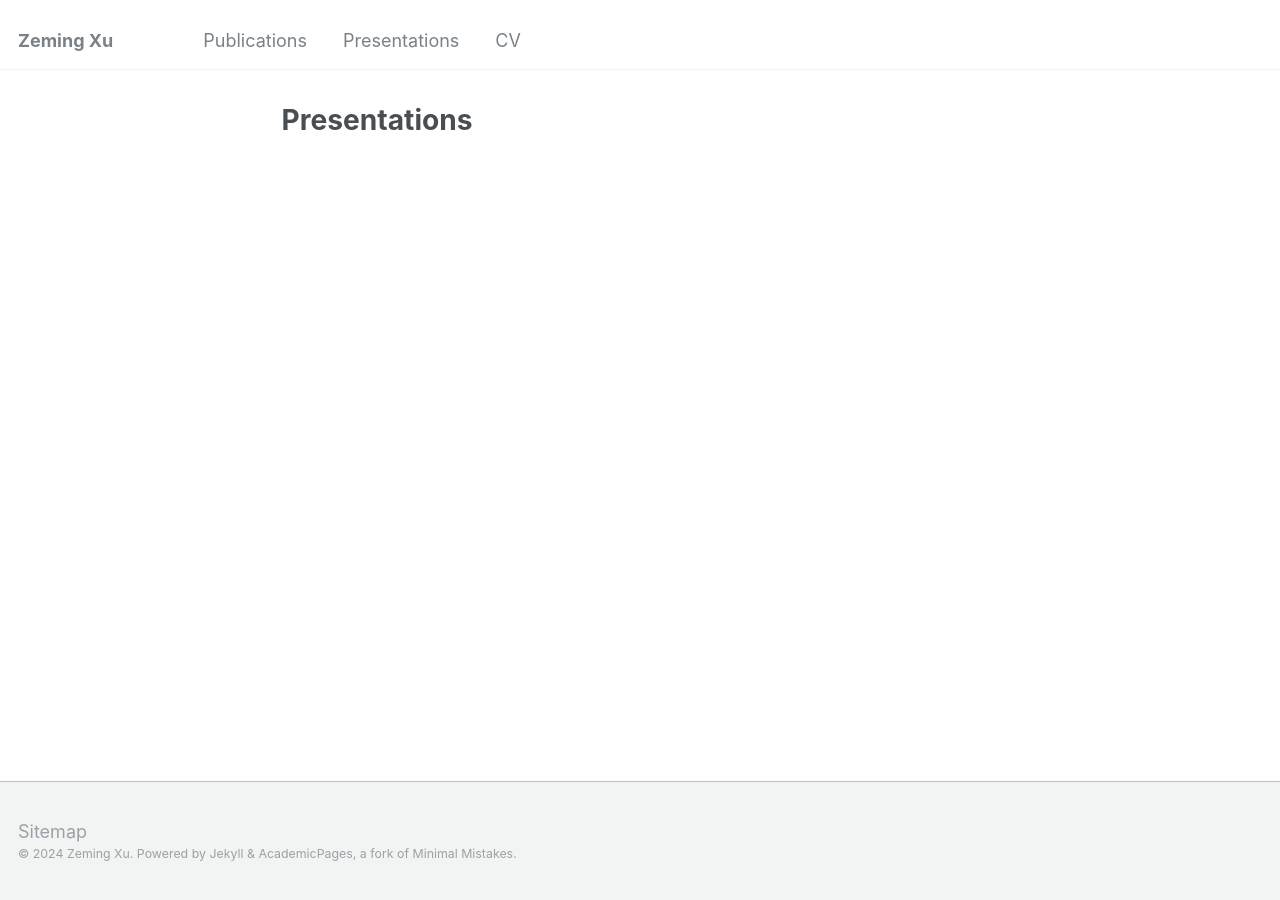
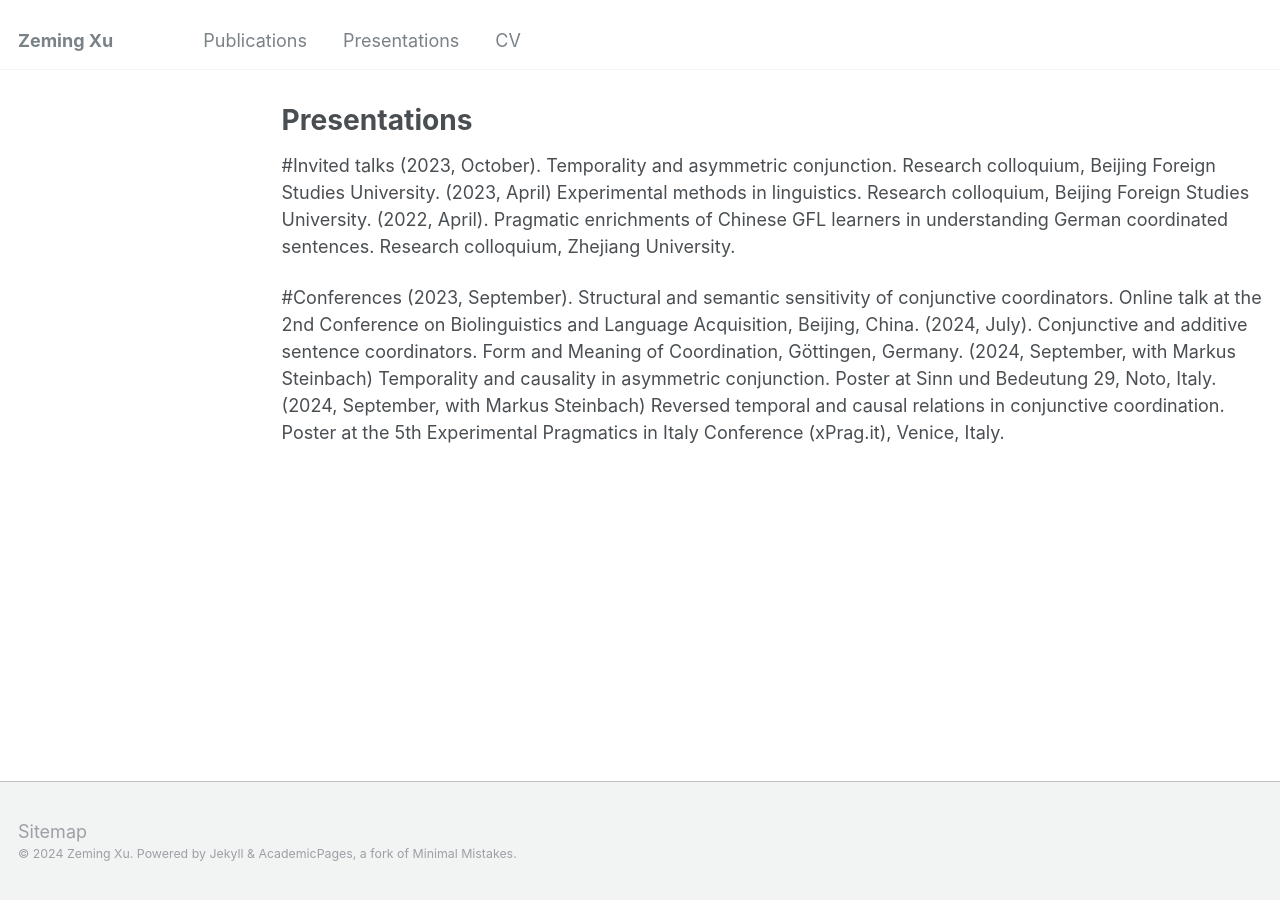
Before and after one commit to xu-zeming/xu-zeming.github.io, a Jekyll site: the page built from _pages/presentations.md, in a window 1280 px wide. Built offline with Jekyll 4.4.1, drawn with Linux system fonts in a browser that asks for light colours.

Commit message:
Update presentations.md

```diff
--- a/_pages/presentations.md
+++ b/_pages/presentations.md
@@ -4,3 +4,14 @@ title: "Presentations"
 permalink: /presentations/
 author_profile: false
 ---
+
+#Invited talks
+(2023, October). Temporality and asymmetric conjunction. Research colloquium, Beijing Foreign Studies University.
+(2023, April) Experimental methods in linguistics. Research colloquium, Beijing Foreign Studies University.
+(2022, April). Pragmatic enrichments of Chinese GFL learners in understanding German coordinated sentences. Research colloquium, Zhejiang University.
+
+#Conferences
+(2023, September). Structural and semantic sensitivity of conjunctive coordinators. Online talk at the 2nd Conference on Biolinguistics and Language Acquisition, Beijing, China.
+(2024, July). Conjunctive and additive sentence coordinators. Form and Meaning of Coordination, Göttingen, Germany.
+(2024, September, with Markus Steinbach) Temporality and causality in asymmetric conjunction. Poster at Sinn und Bedeutung 29, Noto, Italy.
+(2024, September, with Markus Steinbach) Reversed temporal and causal relations in conjunctive coordination. Poster at the 5th Experimental Pragmatics in Italy Conference (xPrag.it), Venice, Italy.
```
